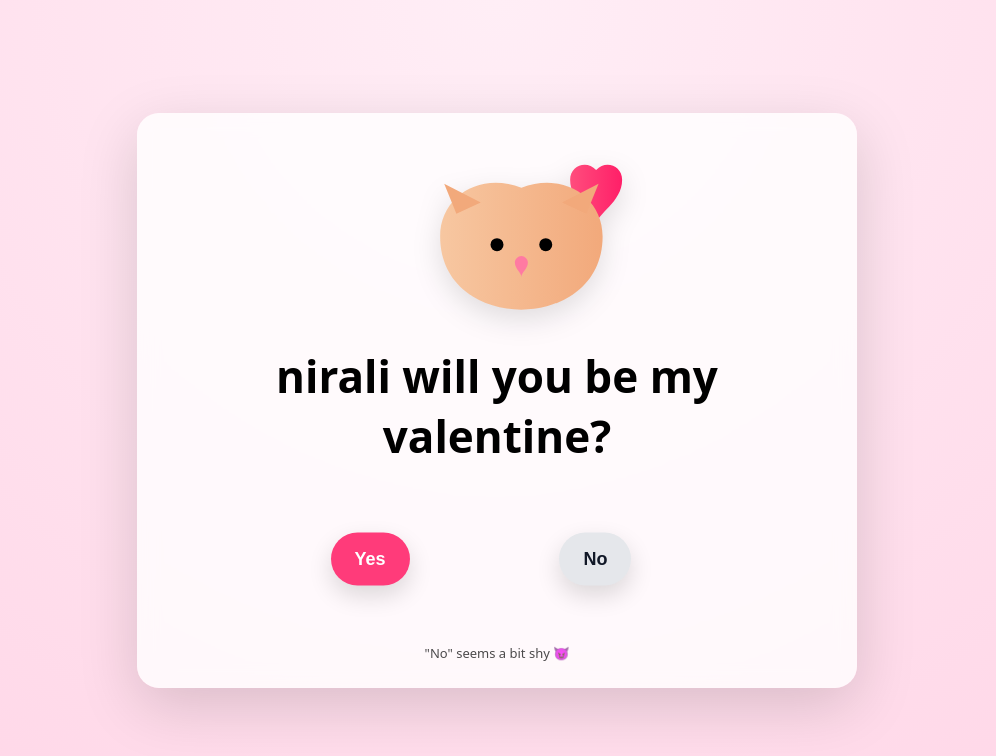
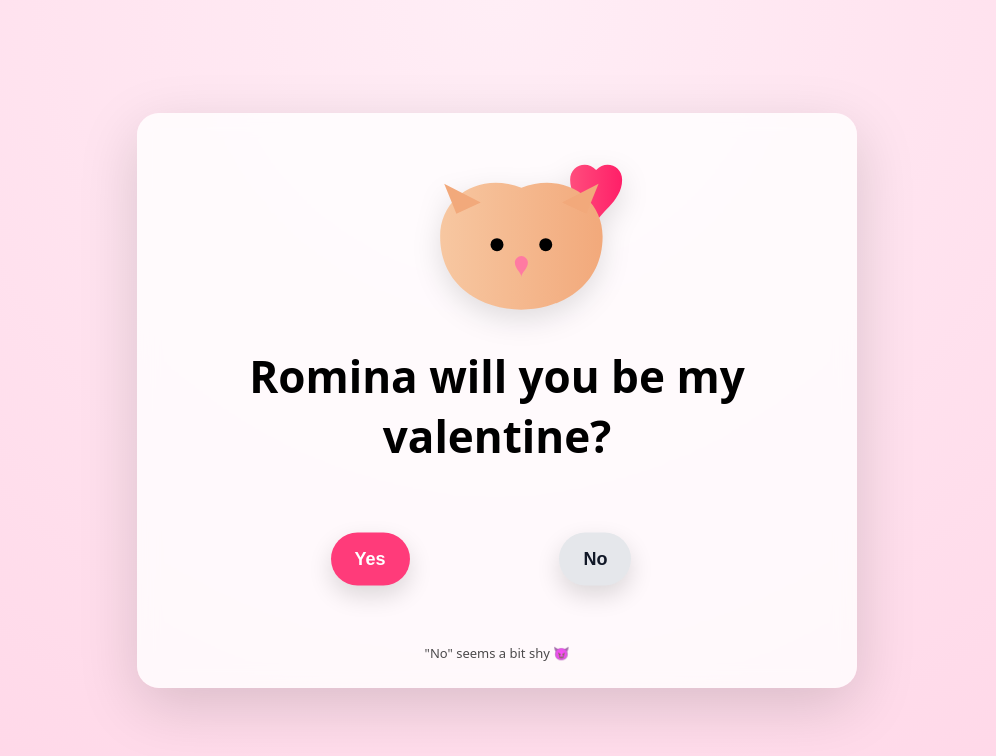
Before and after one commit to manicmerlin/valentine, a plain HTML site: page index.html in a window 1280 px wide. Shown: the whole page, without its empty margins (143-1139 px from the left). Drawn offline with nearby package versions, Linux system fonts and the light colour scheme.

Commit message:
Update name to Romina

```diff
--- a/index.html
+++ b/index.html
@@ -171,7 +171,7 @@
             fill="#ff7aa2"/>
     </svg>
 
-    <h1>nirali will you be my valentine?</h1>
+    <h1>Romina will you be my valentine?</h1>
 
     <section class="button-zone" id="zone">
       <button id="yesBtn">Yes</button>
```
